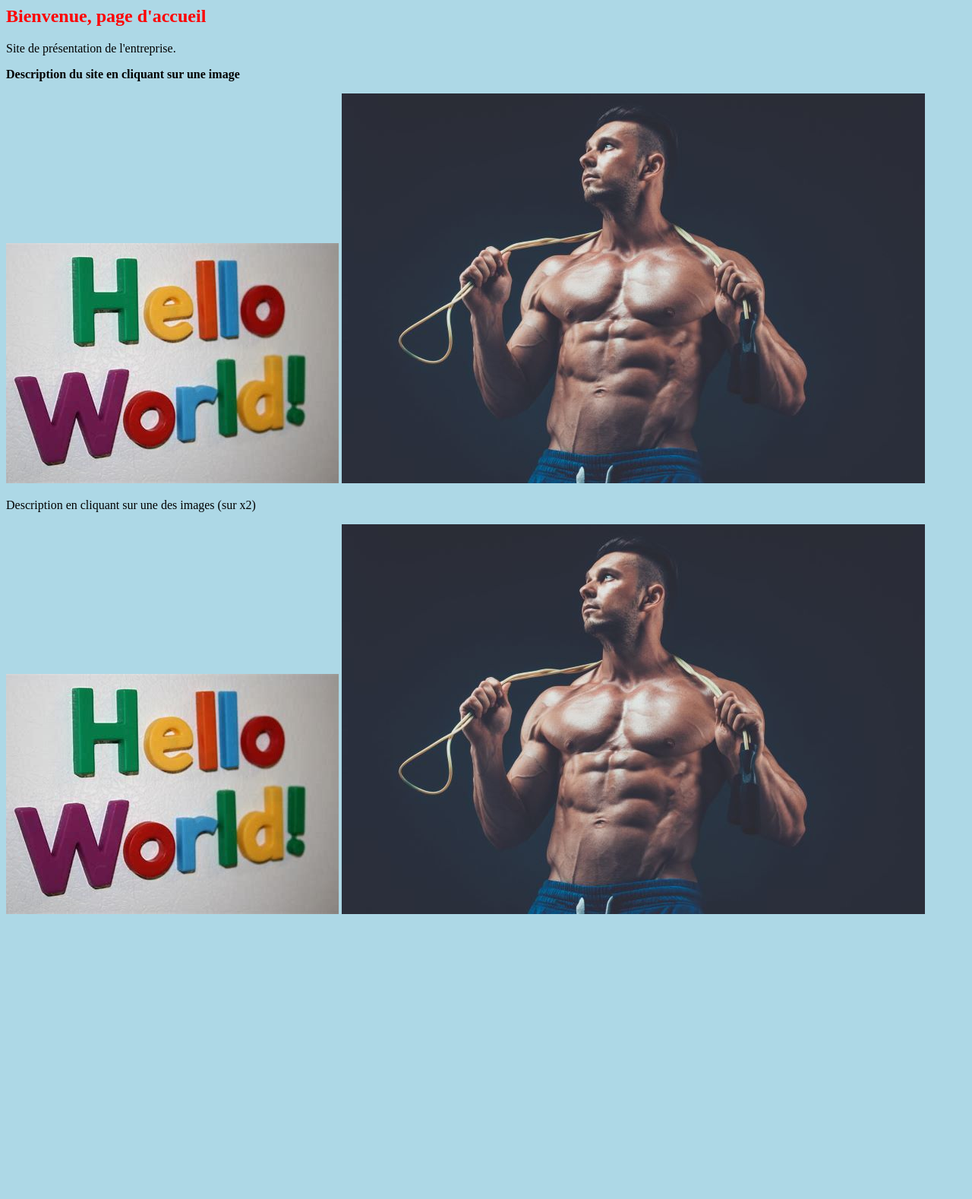
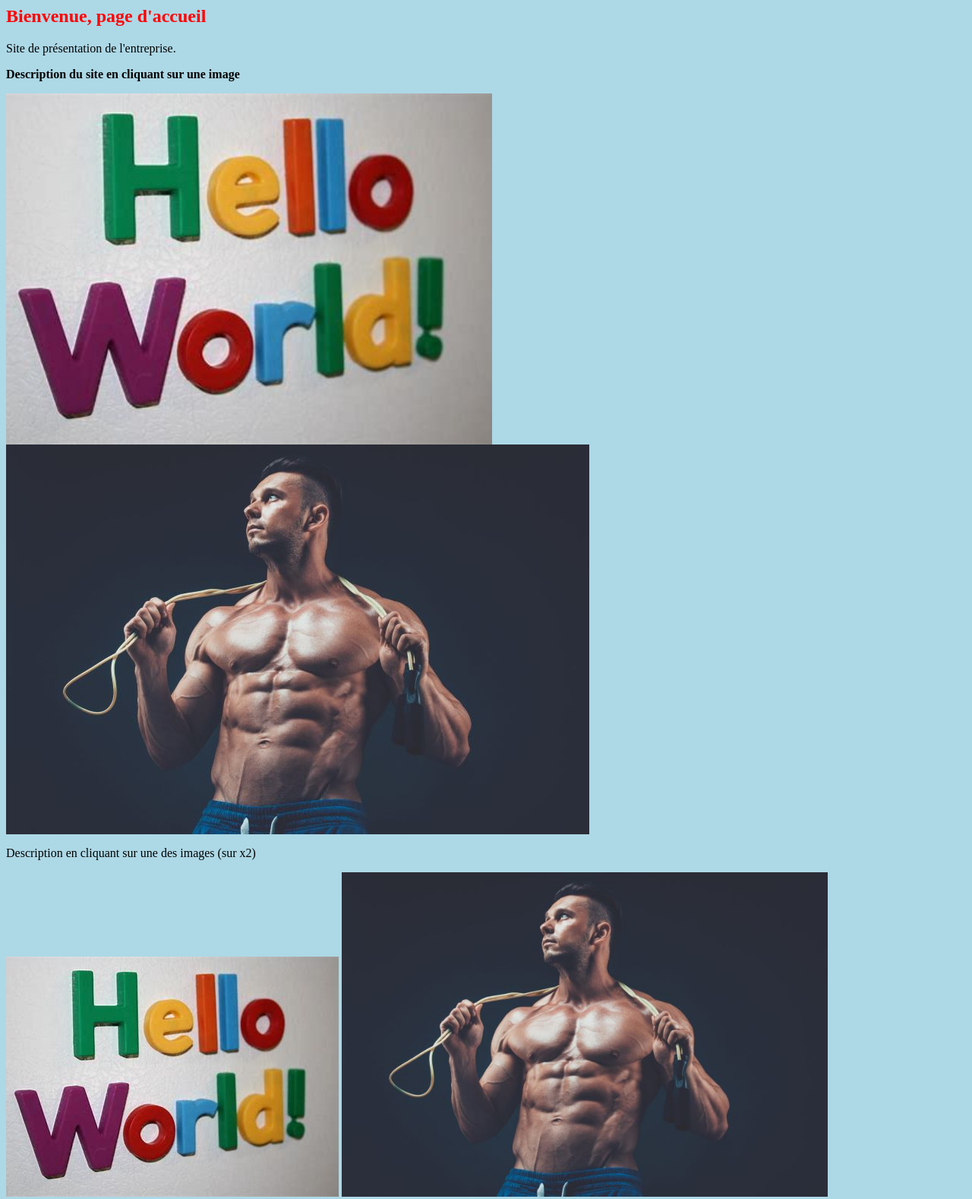
Before and after one commit to Fsam10/hello-world, a plain HTML site: page index.html in a window 1280 px wide. Shown: the whole page at 76% size. Before the commit the page ends 1215 px from the top, so only its background shows below. Drawn offline with Linux system fonts and the light colour scheme.

Commit message:
modif image size

```diff
--- a/index.html
+++ b/index.html
@@ -8,10 +8,10 @@
     <h2>Bienvenue, page d'accueil</h2>
     <p>Site de présentation de l'entreprise.</p>
     <p style="font-weight: bold;">Description du site en cliquant sur une image</p>
-    <img src="img_helloworld.jpg" alt="my hello">
+    <img src="img_helloworld.jpg" alt="my hello" style="width: 640px; max-width: 1200px;">
     <img src="fit1.jpg" alt="ex. fit">
     <p>Description en cliquant sur une des images (sur x2)</p>
     <img src="img_helloworld.jpg" alt="my hello 2">
-    <img src="fit1.jpg" alt="ex fit 2">
+    <img src="fit1.jpg" alt="ex fit 2" style="width: 640px; max-width: 1200px;">
 </body>
 </html>
```
